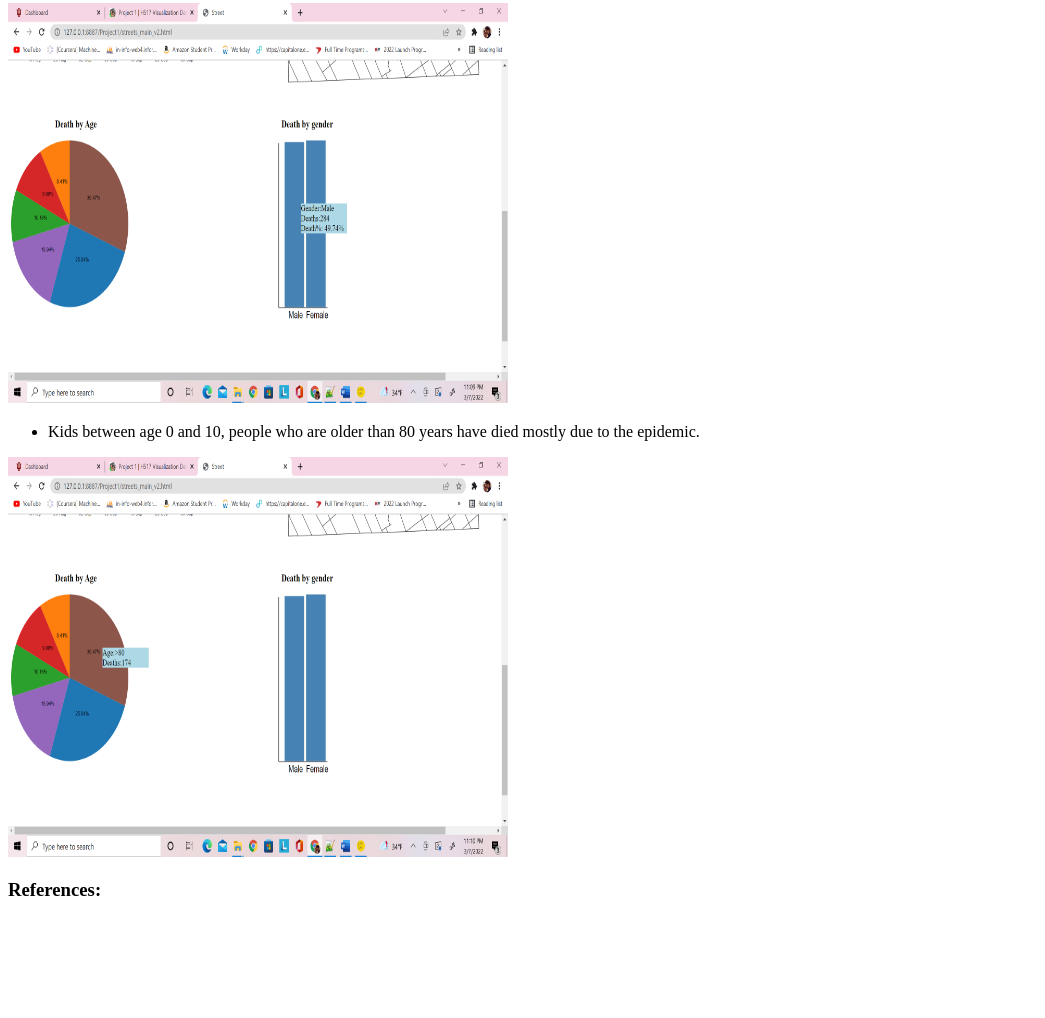
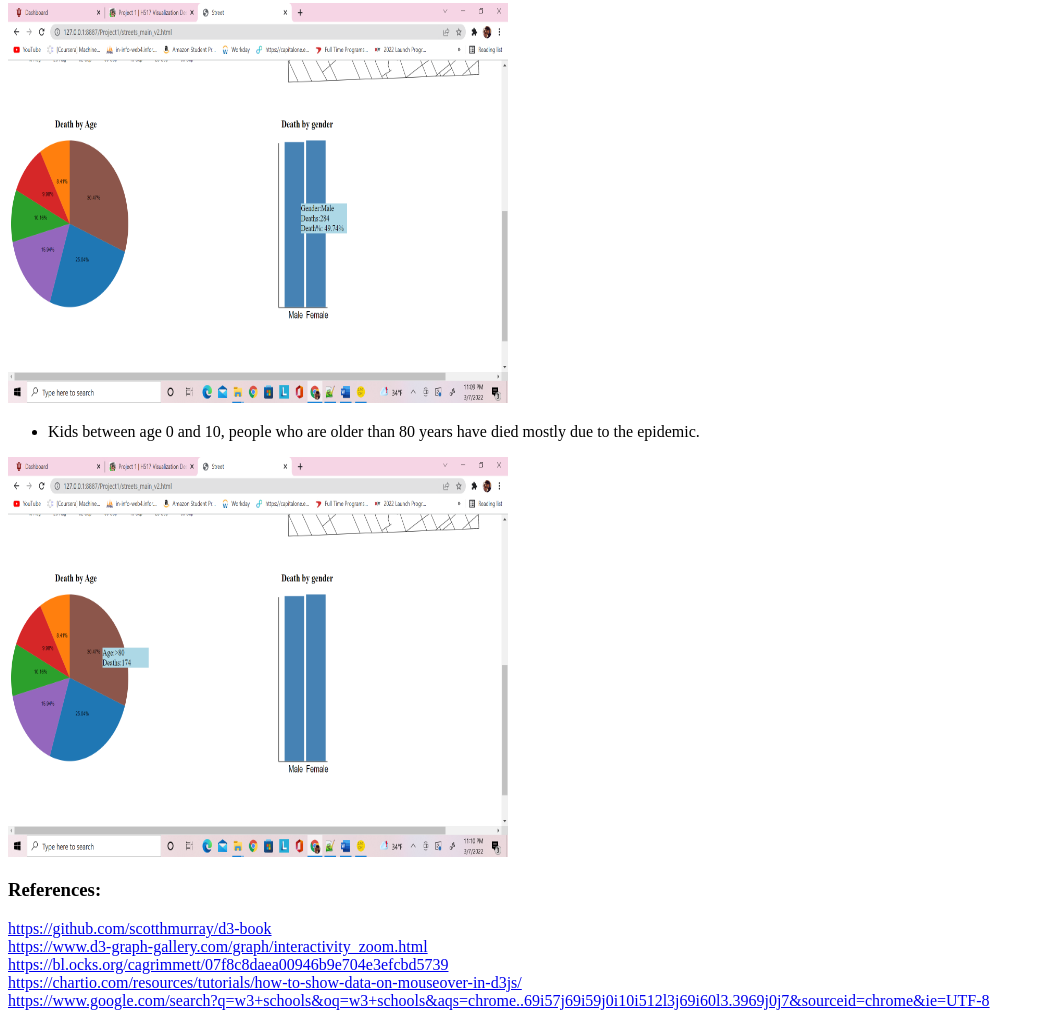
Before and after one commit to sahithichallagondla/sahithichallagondla.github.io, a plain HTML site: page documentation.html in a window 1280 px wide. Shown: the part 1940-2958 px from the top of the page, without its empty margins (0-1045 px from the left). Before the commit the page ends 2860 px from the top, so only its background shows below. Drawn offline with Linux system fonts and the light colour scheme.

Commit message:
Update documentation.html

```diff
--- a/documentation.html
+++ b/documentation.html
@@ -45,5 +45,10 @@
 <ul><li>Kids between age 0 and 10, people who are older than 80 years have died mostly due to the epidemic.</li></ul>
 <img src="pie.png" alt="pie" style="width:500px;height:400px;">
 <h3>References:</h3>
+<a  href="https://github.com/scotthmurray/d3-book" target="_blank">https://github.com/scotthmurray/d3-book</a><br>
+<a  href="https://www.d3-graph-gallery.com/graph/interactivity_zoom.html" target="_blank">https://www.d3-graph-gallery.com/graph/interactivity_zoom.html</a><br>
+<a  href="https://bl.ocks.org/cagrimmett/07f8c8daea00946b9e704e3efcbd5739 " target="_blank">https://bl.ocks.org/cagrimmett/07f8c8daea00946b9e704e3efcbd5739 </a><br>
+<a  href="https://chartio.com/resources/tutorials/how-to-show-data-on-mouseover-in-d3js/" target="_blank">https://chartio.com/resources/tutorials/how-to-show-data-on-mouseover-in-d3js/</a><br>
+<a  href="https://www.google.com/search?q=w3+schools&oq=w3+schools&aqs=chrome..69i57j69i59j0i10i512l3j69i60l3.3969j0j7&sourceid=chrome&ie=UTF-8" target="_blank">https://www.google.com/search?q=w3+schools&oq=w3+schools&aqs=chrome..69i57j69i59j0i10i512l3j69i60l3.3969j0j7&sourceid=chrome&ie=UTF-8</a>
 </body>
 </html>
```
